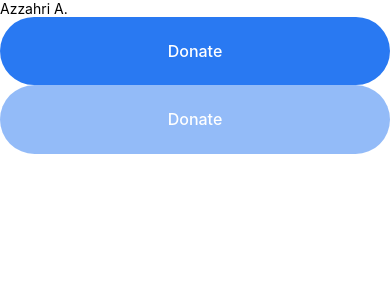
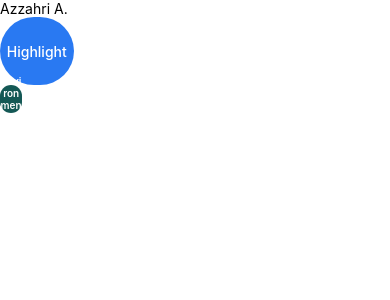
Before and after one commit to P-MBD/PracticeSocialMediaApp, a React Native app: screen / in a window 390 px wide. Shown: the top 300 px of the page. Built offline with nearby package versions, Linux system fonts and the light colour scheme.

Commit message:
110 - Creating Badge Component using useRef English

```diff
--- /dev/null
+++ b/components/Badge/Badge.js
@@ -0,0 +1,32 @@
+import React, {useRef, useState} from 'react';
+import {View, Text} from 'react-native';
+import PropTypes from 'prop-types';
+
+import style from './style';
+import {horizontalScale} from '../../assets/styles/scaling';
+const Badge = props => {
+  const [width, setWidth] = useState(0);
+  const textRef = useRef(null);
+  const paddingHorizontal = 10;
+  const badgeWidth = {
+    width: horizontalScale(paddingHorizontal * 2 + width),
+  };
+  return (
+    <View disabled={props.isInactive} style={[style.badge, badgeWidth]}>
+      <Text
+        onTextLayout={event => {
+          setWidth(event.nativeEvent.lines[0].width);
+        }}
+        ref={textRef}
+        style={[style.title]}>
+        {props.title}
+      </Text>
+    </View>
+  );
+};
+
+Badge.propTypes = {
+  title: PropTypes.string.isRequired,
+};
+
+export default Badge;
--- /dev/null
+++ b/components/Badge/style.js
@@ -0,0 +1,25 @@
+import {StyleSheet} from 'react-native';
+import {
+  horizontalScale,
+  scaleFontSize,
+  verticalScale,
+} from '../../assets/styles/scaling';
+
+const style = StyleSheet.create({
+  badge: {
+    backgroundColor: '#145855',
+    height: verticalScale(22),
+    justifyContent: 'center',
+    borderRadius: horizontalScale(50),
+  },
+  title: {
+    fontFamily: 'Inter',
+    fontSize: scaleFontSize(10),
+    fontWeight: '600',
+    lineHeight: scaleFontSize(12),
+    color: '#FFFFFF',
+    textAlign: 'center',
+  },
+});
+
+export default style;
--- a/components/Button/Button.js
+++ b/components/Button/Button.js
@@ -4,7 +4,7 @@
 const Button = (props) => {
 return(
     <Pressable style={[style.button, props.isDisabled&& style.disabled]} onPress={()=>props.onPress()}>
-        <Text style={style.title}>{props.title}</Text>
+        <Text style={[style.title,props.isInactive&&style.inactiveTitle]}>{props.title}</Text>
     </Pressable>
     );
 }
--- /dev/null
+++ b/components/Tab/Tab.js
@@ -0,0 +1,43 @@
+import React, {useRef, useState} from 'react';
+import {Pressable, Text} from 'react-native';
+import PropTypes from 'prop-types';
+
+import style from './style';
+import {horizontalScale} from '../../assets/styles/scaling';
+const Tab = props => {
+  const [width, setWidth] = useState(0);
+  const textRef = useRef(null);
+  const paddingHorizontal = 33;
+  const tabWidth = {
+    width: horizontalScale(paddingHorizontal * 2 + width),
+  };
+  return (
+    <Pressable
+      disabled={props.isInactive}
+      style={[style.tab, props.isInactive && style.inactiveTab, tabWidth]}
+      onPress={() => props.onPress()}>
+      <Text
+        onTextLayout={event => {
+          setWidth(event.nativeEvent.lines[0].width);
+        }}
+        ref={textRef}
+        style={[style.title, props.isInactive && style.inactiveTitle]}>
+        {props.title}
+      </Text>
+    </Pressable>
+  );
+};
+
+//accidentally types default in the video, but should actually be defaultProps
+Tab.defaultProps = {
+  isInactive: false,
+  onPress: () => {},
+};
+
+Tab.propTypes = {
+  title: PropTypes.string.isRequired,
+  isInactive: PropTypes.bool,
+  onPress: PropTypes.func,
+};
+
+export default Tab;
--- /dev/null
+++ b/components/Tab/style.js
@@ -0,0 +1,31 @@
+import {StyleSheet} from 'react-native';
+import {
+  horizontalScale,
+  scaleFontSize,
+  verticalScale,
+} from '../../assets/styles/scaling';
+
+const style = StyleSheet.create({
+  tab: {
+    backgroundColor: '#2979F2',
+    height: verticalScale(55),
+    justifyContent: 'center',
+    borderRadius: horizontalScale(50),
+  },
+  inactiveTab:{
+    backgroundColor:'#F3F5F9',
+  },
+  title: {
+    fontFamily: 'Inter',
+    fontSize: scaleFontSize(14),
+    fontWeight: '500',
+    lineHeight: scaleFontSize(17),
+    color: '#FFFFFF',
+    textAlign: 'center',
+  },
+  inactiveTitle:{
+    color:'#79869F',
+  }
+});
+
+export default style;
--- a/screens/Home/Home.js
+++ b/screens/Home/Home.js
@@ -1,17 +1,20 @@
 import React from 'react';
-import {SafeAreaView} from 'react-native';
+import {SafeAreaView, View} from 'react-native';
 import Header from '../../components/Header/Header';
 
 import style from './style';
 import globalStyle from '../../assets/styles/globalStyle';
 import Button from '../../components/Button/Button';
+import Tab from '../../components/Tab/Tab';
+import { horizontalScale } from '../../assets/styles/scaling';
+import Badge from '../../components/Badge/Badge';
 
 const Home = () => {
   return (
     <SafeAreaView style={[globalStyle.backgroundWhite, globalStyle.flex]}>
       <Header title={'Azzahri A.'} type={1} />
-      <Button title={'Donate'} onPress={()=> {console.log("You just pressed me!")}}  />
-      <Button title={'Donate'} isDisabled={true} />
+      <Tab title={'Highlight'}/>
+      <Badge title={'Environment'}/>
     </SafeAreaView>
   );
 };
```
